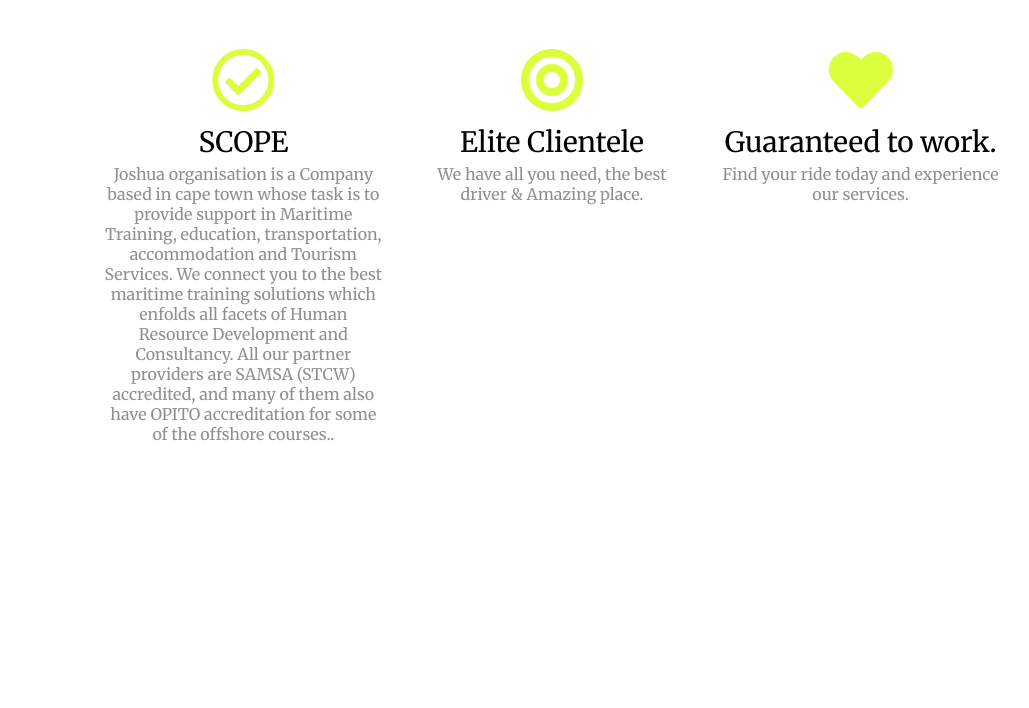
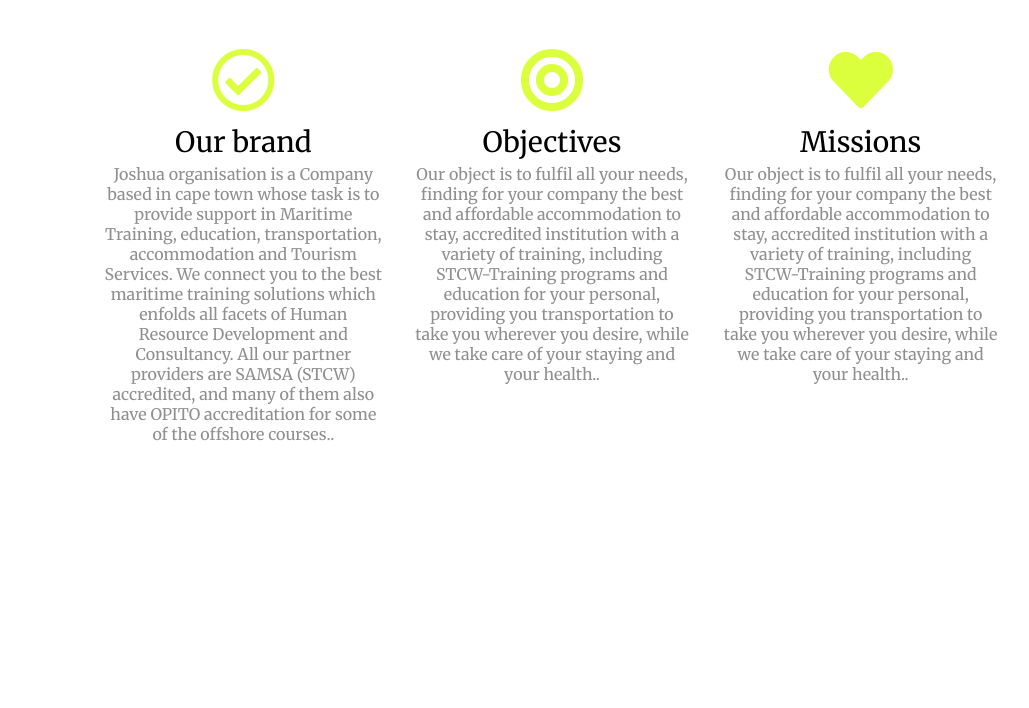
Before and after one commit to euricocatumbela/euricocatumbela_6.github.io, a website: page index.html in a window 1280 px wide. Shown: the part 1180-1888 px from the top of the page, without its empty margins (88-1117 px from the left). Drawn offline with nearby package versions, Linux system fonts and the light colour scheme; a web font is replaced by a local one.

Commit message:
Update index.html

```diff
--- a/index.html
+++ b/index.html
@@ -134,21 +134,21 @@
 
 <div class="feature-box col-lg-4" >
   <i class="icon far fa-check-circle fa-4x"></i>
-  <h3 class="color-h3">SCOPE</h3>
+  <h3 class="color-h3">Our brand</h3>
   <p>Joshua organisation is a Company based in cape town whose task is to provide support in Maritime Training, education, transportation, accommodation and Tourism Services.
 We connect you to the best maritime training solutions which enfolds all facets of Human Resource Development and Consultancy. All our partner providers are SAMSA (STCW) accredited, and many of them also have OPITO accreditation for some of the offshore courses..</p>
 </div>
 
 <div class="feature-box col-lg-4">
   <i class="icon fas fa-bullseye fa-4x"></i>
-  <h3 class="color-h3">Elite Clientele</h3>
-  <p>We have all you need, the best driver & Amazing place.</p>
+  <h3 class="color-h3">Objectives</h3>
+  <p>Our object is to fulfil all your needs, finding for your company the best and affordable accommodation to stay, accredited institution with a variety of training, including STCW-Training programs and education for your personal, providing you transportation to take you wherever you desire, while we take care of your staying and your health..</p>
 </div>
 
     <div class="feature-box col-lg-4">
     <i class=" icon fas fa-heart fa-4x"></i>
-    <h3 class="color-h3">Guaranteed to work.</h3>
-    <p>Find your ride today and experience our services.</p>
+    <h3 class="color-h3">Missions</h3>
+    <p>Our object is to fulfil all your needs, finding for your company the best and affordable accommodation to stay, accredited institution with a variety of training, including STCW-Training programs and education for your personal, providing you transportation to take you wherever you desire, while we take care of your staying and your health..</p>
 </div>
 
 </div>
```
